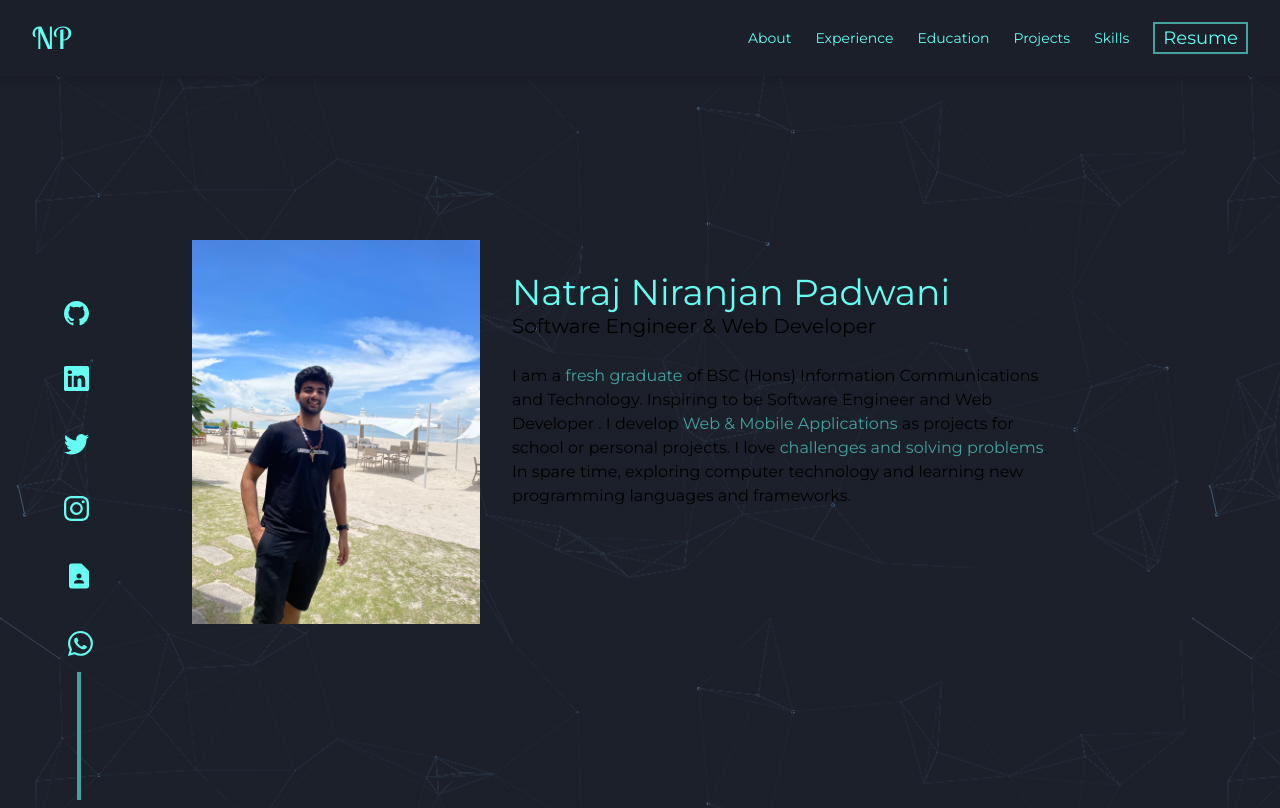
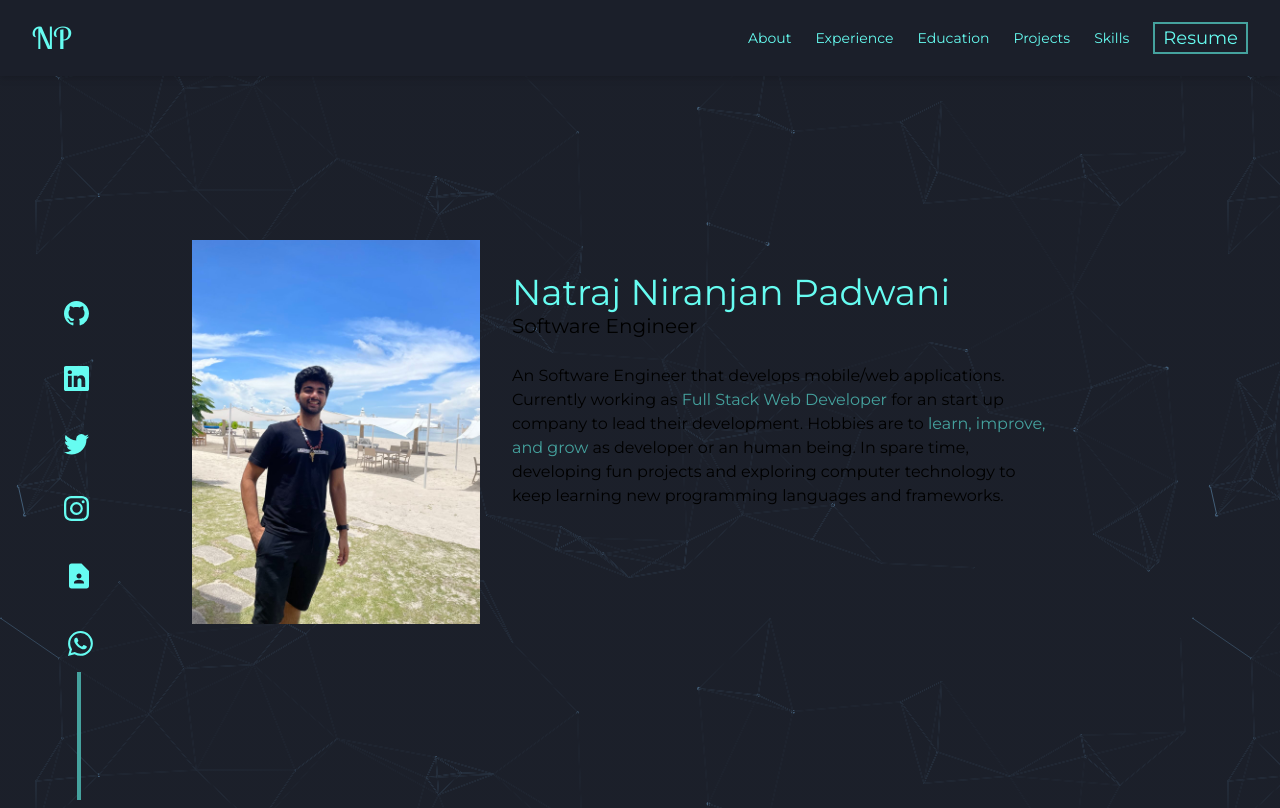
Before and after one commit to NexTronick/my-portfolio-app, a Next.js app: page / in a window 1280 px wide. Shown: the top 808 px of the page. Built offline with nearby package versions, Linux system fonts and the light colour scheme; what tw-elements would draw is missing.

Commit message:
Added some updated description in about page

```diff
--- a/app/components/About.tsx
+++ b/app/components/About.tsx
@@ -26,19 +26,17 @@ export default function About() {
         </div>
         <div className="p-8" id="text-div">
           <h1 className="text-4xl text-cyan">Natraj Niranjan Padwani</h1>
-          <h2 className="text-xl">Software Engineer & Web Developer</h2>
+          <h2 className="text-xl">Software Engineer</h2>
           <br />
           <p>
-            I am a <span className="text-cyan-dark">fresh graduate</span> of BSC
-            (Hons) Information Communications and Technology. Inspiring to be{" "}
-            Software Engineer and Web Developer . I develop{" "}
-            <span className="text-cyan-dark">Web & Mobile Applications</span> as
-            projects for school or personal projects. I love{" "}
-            <span className="text-cyan-dark">
-              challenges and solving problems
-            </span>
-            . In spare time, exploring computer technology and learning new
-            programming languages and frameworks.
+            An Software Engineer that develops mobile/web applications.
+            Currently working as{" "}
+            <span className="text-cyan-dark">Full Stack Web Developer</span> for
+            an start up company to lead their development. Hobbies are to{" "}
+            <span className="text-cyan-dark">learn, improve, and grow</span> as
+            developer or an human being. In spare time, developing fun projects
+            and exploring computer technology to keep learning new programming
+            languages and frameworks.
           </p>
         </div>
       </div>
```
Also changed, not shown: app/components/dist/About.js.
